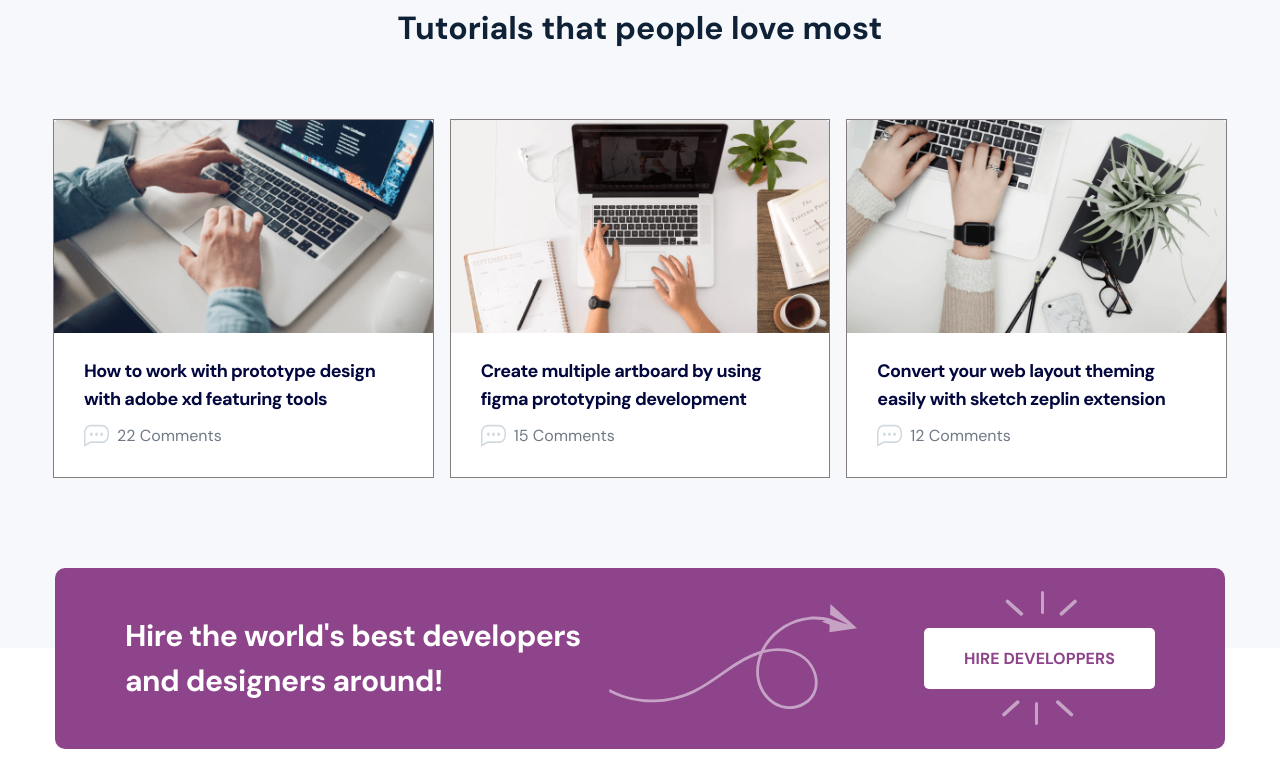
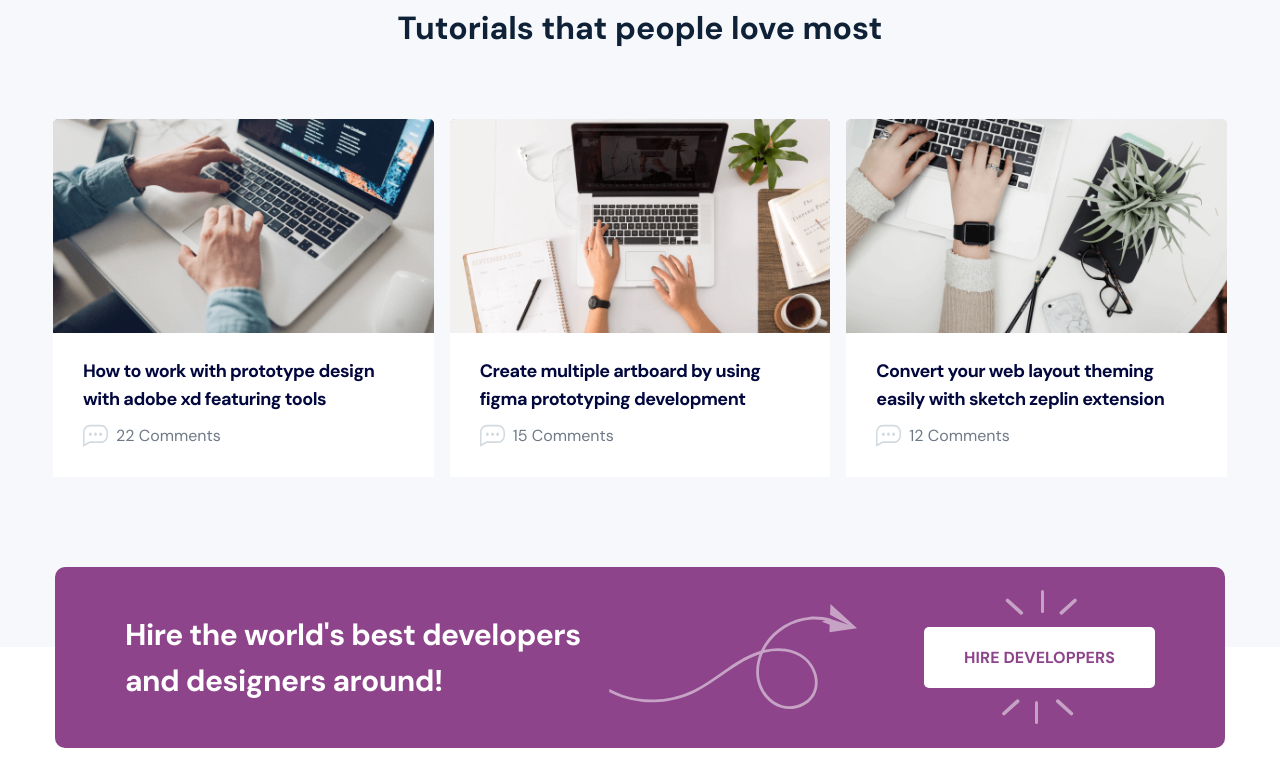
Before and after one commit to BABULAH/leading-page, a plain HTML site: page index.html in a window 1280 px wide. Shown: the part 4483-5249 px from the top of the page. Drawn offline with nearby package versions, Linux system fonts and the light colour scheme; files whose address does not match are found by name; a web font is replaced by a local one.

Commit message:
feedback

```diff
--- a/style.css
+++ b/style.css
@@ -1037,7 +1037,6 @@ div.person.person5 {
     padding: 0;
     width: 380.667px;
     /* margin-right: 35px; */
-        border: 0.1px solid #837d7d;
 }
 
 .tutorial3 {
```
